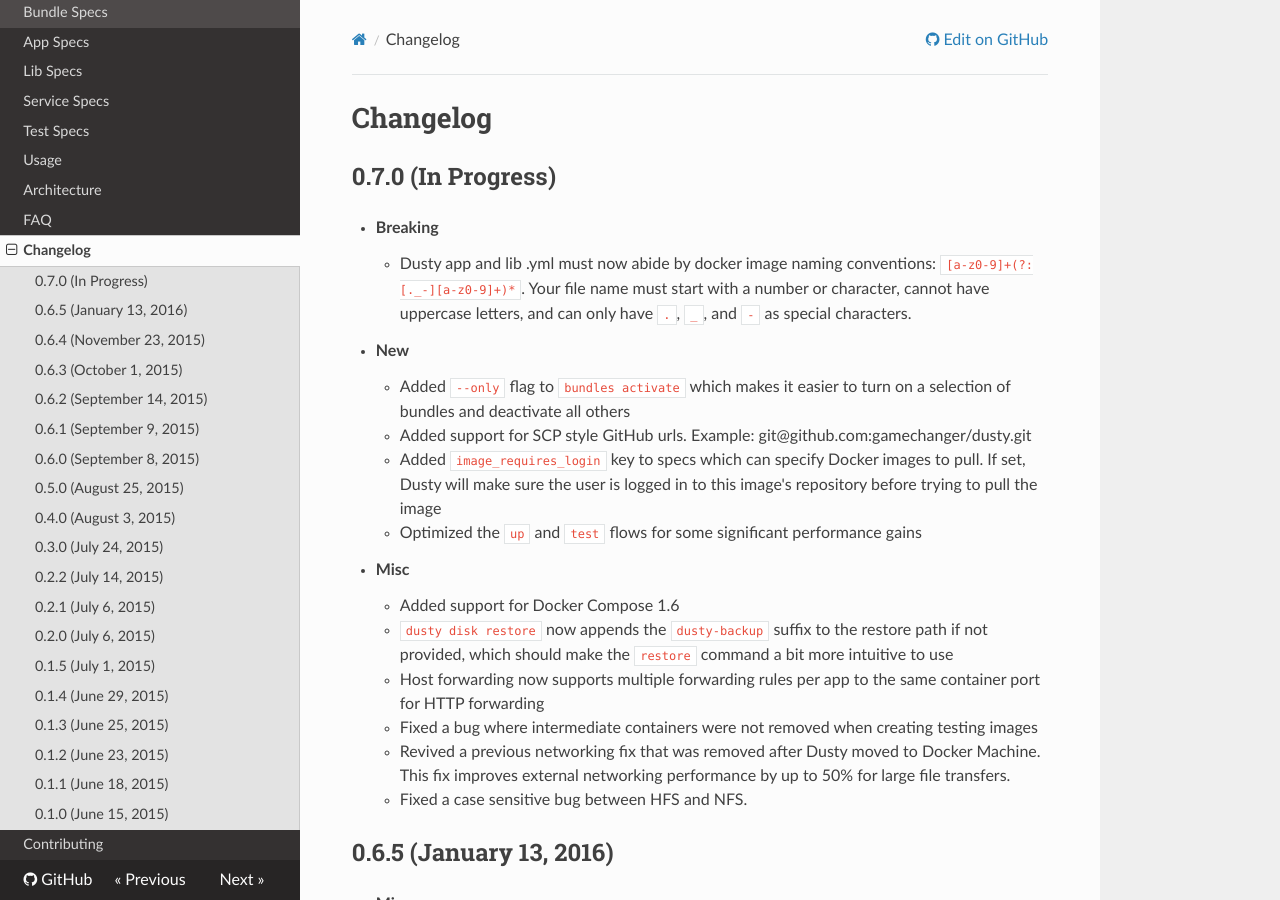
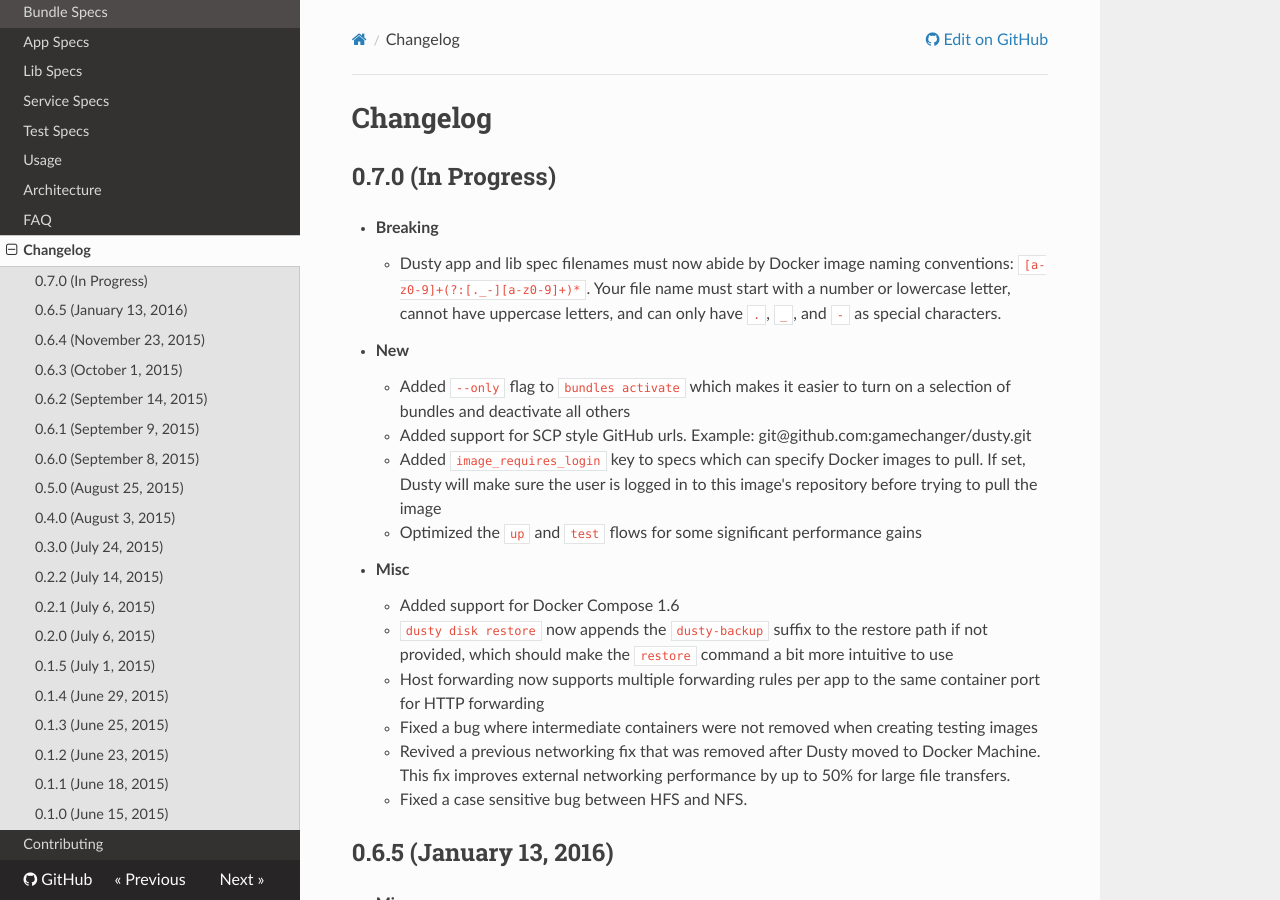
Before and after one commit to gamechanger/dusty, an MkDocs documentation site: the page built from docs/changelog.md, in a window 1280 px wide and 900 px high. Built offline with MkDocs 1.6.1, drawn with Linux system fonts in a browser that asks for light colours; nearby versions of some CDN libraries; old or Windows-style settings are respelled for this version of MkDocs.

Commit message:
fixing stuff

```diff
--- a/docs/changelog.md
+++ b/docs/changelog.md
@@ -2,7 +2,7 @@
 
 ## 0.7.0 (In Progress)
 * **Breaking**
-    * Dusty app and lib .yml must now abide by docker image naming conventions: `[a-z0-9]+(?:[._-][a-z0-9]+)*`. Your file name must start with a number or character, cannot have uppercase letters, and can only have `.`, `_`, and `-` as special characters.
+    * Dusty app and lib spec filenames must now abide by Docker image naming conventions: `[a-z0-9]+(?:[._-][a-z0-9]+)*`. Your file name must start with a number or lowercase letter, cannot have uppercase letters, and can only have `.`, `_`, and `-` as special characters.
 * **New**
     * Added `--only` flag to `bundles activate` which makes it easier to turn on a selection of bundles and deactivate all others
     * Added support for SCP style GitHub urls. Example: git@github.com:gamechanger/dusty.git
```
